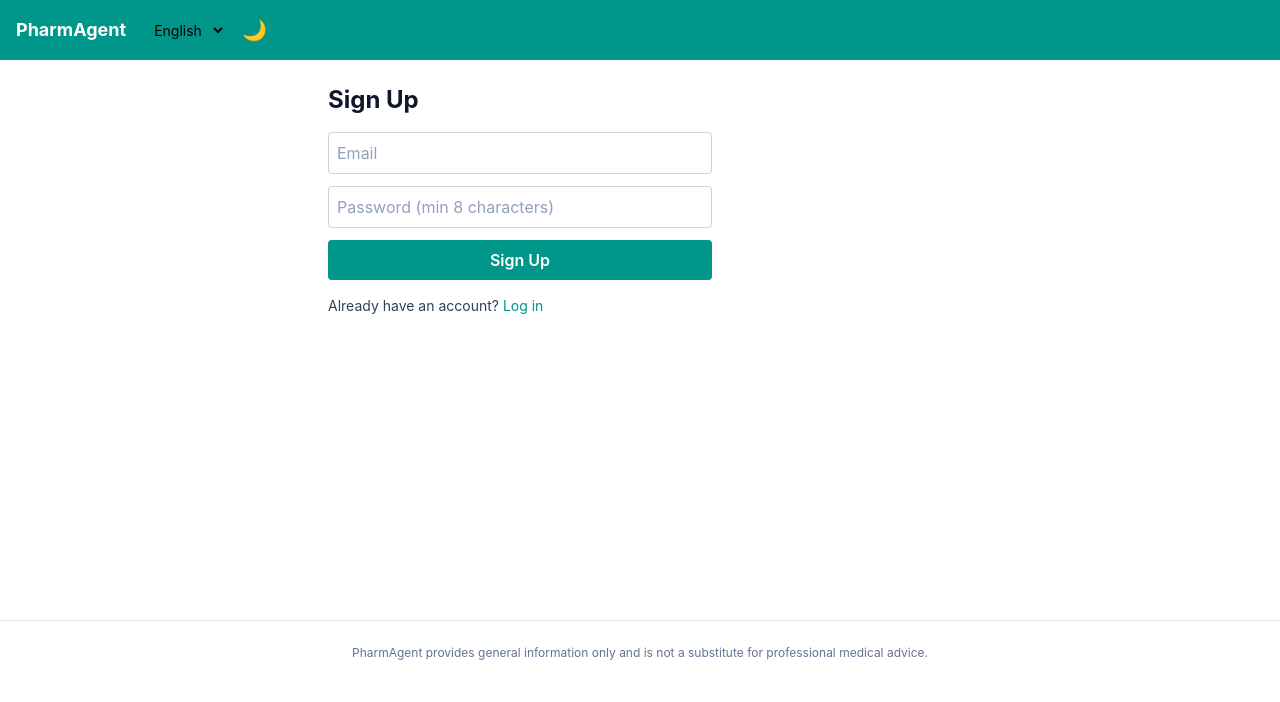
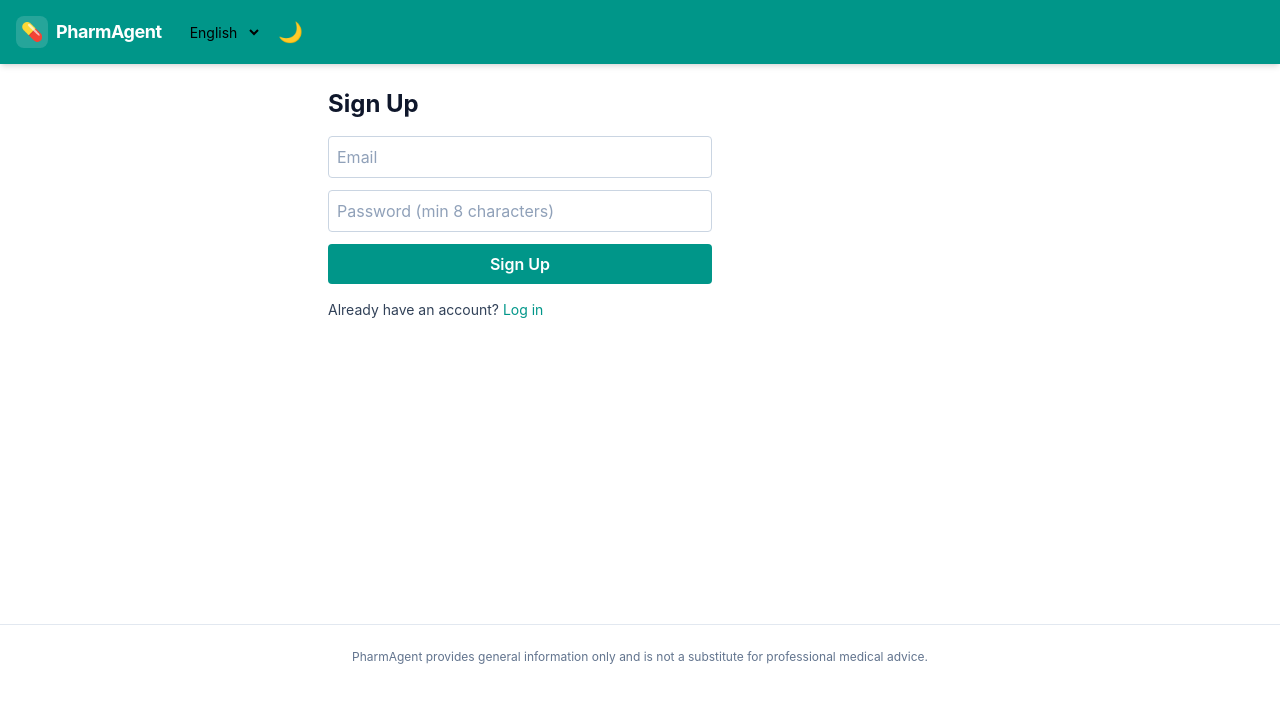
Before and after one commit to SharadaBende/pharmagent-ai-medicine-assistant, a React app in the folder frontend/: page /signup in a window 1280 px wide. Shown: the top 702 px of the page. Built offline with nearby package versions, Linux system fonts and the light colour scheme; the HTML template or start-up script is replaced by a standard one.

Commit message:
feat(navbar): add logo mark, shadow and sticky positioning

```diff
--- a/frontend/src/components/Navbar.jsx
+++ b/frontend/src/components/Navbar.jsx
@@ -59,7 +59,7 @@ function Navbar() {
   ]
 
   return (
-    <nav className="bg-teal-600 dark:bg-teal-800 text-white">
+    <nav className="bg-teal-600 dark:bg-teal-800 text-white shadow-md sticky top-0 z-30">
       <div className="p-4 flex items-center gap-4">
         {isLoggedIn && (
           <button
@@ -71,7 +71,12 @@ function Navbar() {
           </button>
         )}
 
-        <span className="font-bold text-lg">{t('appName')}</span>
+        <div className="flex items-center gap-2">
+  <div className="w-8 h-8 rounded-lg bg-white/15 flex items-center justify-center text-lg">
+    💊
+  </div>
+  <span className="font-bold text-lg tracking-tight">{t('appName')}</span>
+</div>
 
         {isLoggedIn && (
           <div className="hidden md:flex gap-6 items-center">
```
